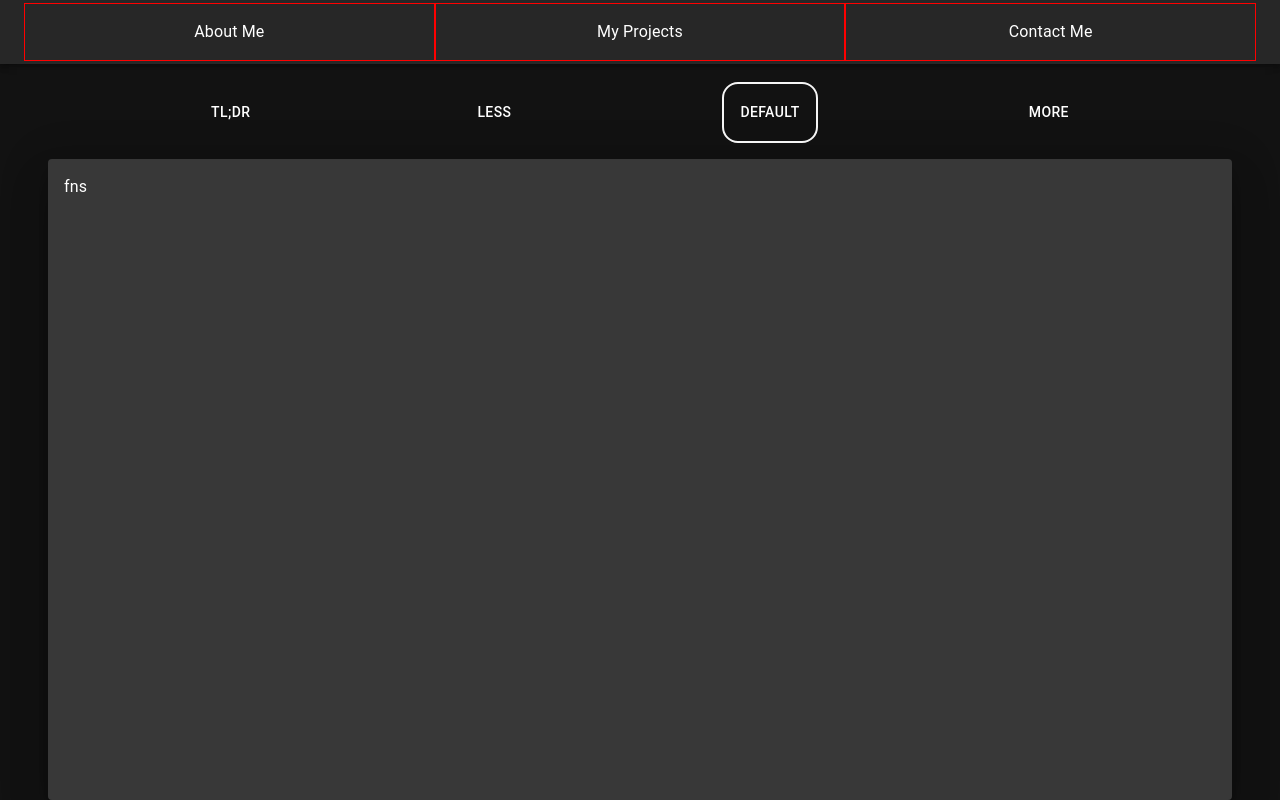
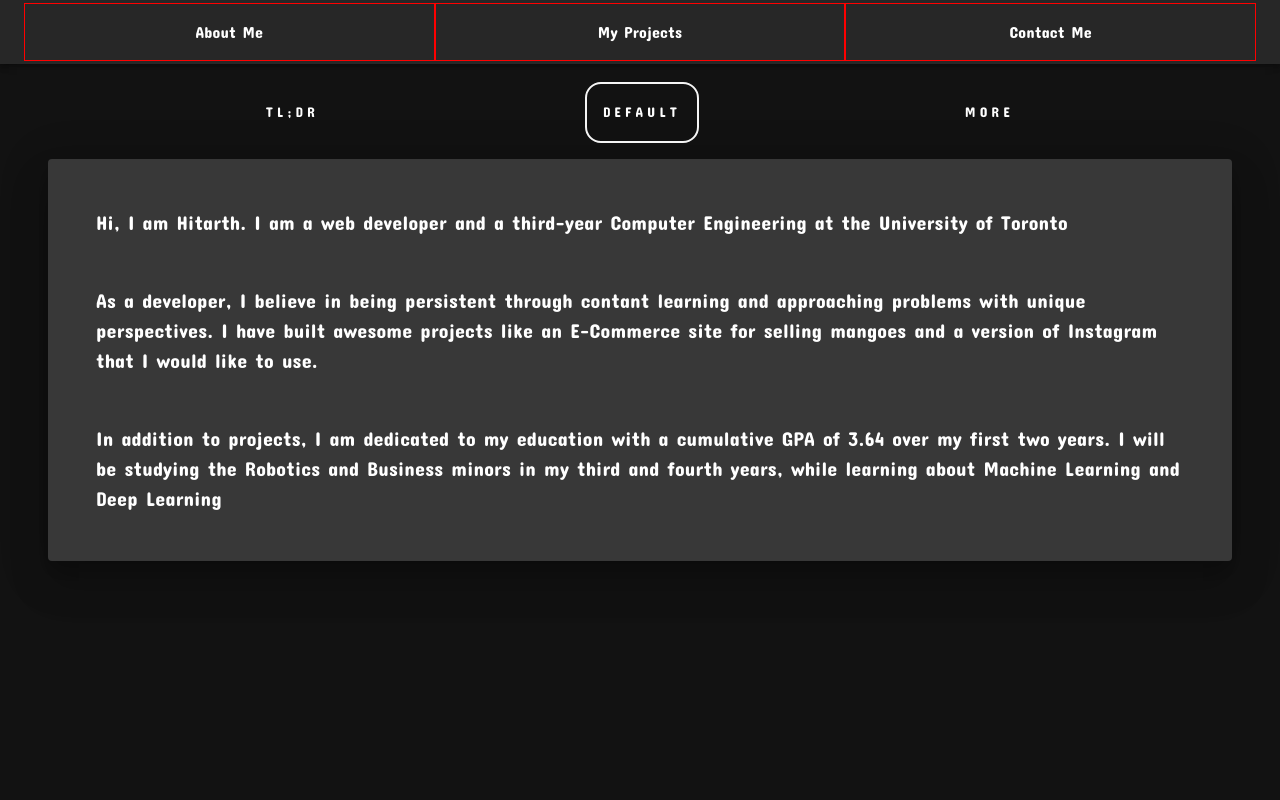
Before and after one commit to HittuDesai/personal-portfolio, a Next.js app: page / in a window 1280 px wide. Built offline with nearby package versions, Linux system fonts and the light colour scheme.

Commit message:
Added different lengths of text descriptions for each type

```diff
--- a/components/AboutMeSection.jsx
+++ b/components/AboutMeSection.jsx
@@ -1,10 +1,13 @@
-import { Button, Grid, Paper } from "@mui/material";
+import { Button, Grid, Paper, Typography } from "@mui/material";
 import { useState } from "react";
+import aboutMeDescriptions from "../data/aboutme";
 
 export function AboutMeSection() {
-	const [currentDescription, setCurrentDescription] = useState(2);
+	const [currentDescription, setCurrentDescription] = useState(1);
+	const currentDescriptionTextObject =
+		aboutMeDescriptions[currentDescription];
 
-	const aboutMeNavigationTexts = ["TL;DR", "Less", "Default", "More"];
+	const aboutMeNavigationTexts = ["TL;DR", "Default", "More"];
 	const CustomButton = ({ buttonText, value }) => (
 		<Button
 			variant="text"
@@ -17,6 +20,8 @@ export function AboutMeSection() {
 						? "2px solid whitesmoke"
 						: "none",
 				borderRadius: "1rem",
+				fontFamily: "Concert One, sans-serif",
+				letterSpacing: "0.25rem",
 			}}
 		>
 			{buttonText}
@@ -52,14 +57,30 @@ export function AboutMeSection() {
 			</Grid>
 			<Grid
 				item
-				flex={1}
 				sx={{ width: "100%", padding: "0 3rem", marginTop: "1rem" }}
 			>
 				<Paper
 					elevation={24}
-					sx={{ width: "100%", height: "100%", padding: "1rem" }}
+					sx={{
+						width: "100%",
+						height: "100%",
+						padding: "3rem",
+						display: "flex",
+						flexDirection: "column",
+						gap: "3rem",
+					}}
 				>
-					fns
+					{Object.keys(currentDescriptionTextObject).map(key => (
+						<Typography
+							key={key}
+							sx={{
+								fontFamily: "Concert One, sans-serif",
+								fontSize: "1.25rem",
+							}}
+						>
+							{currentDescriptionTextObject[key]}
+						</Typography>
+					))}
 				</Paper>
 			</Grid>
 		</Grid>
--- a/components/NavBar.jsx
+++ b/components/NavBar.jsx
@@ -20,7 +20,12 @@ export function NavBar() {
 		<Typography
 			align="center"
 			onClick={() => console.log(menuItemText)}
-			sx={{ width: "100%", padding: "1rem", border: "1px solid red" }}
+			sx={{
+				width: "100%",
+				padding: "1rem",
+				border: "1px solid red",
+				fontFamily: "Concert One, sans-serif",
+			}}
 		>
 			{menuItemText}
 		</Typography>
--- /dev/null
+++ b/data/aboutMe.js
@@ -0,0 +1,20 @@
+const aboutMeDescriptions = [
+	{
+		One: "Hi, I am Hitarth",
+		Two: "I am a third-year Computer Engineering at the University of Toronto who <3 learning new technologies",
+		Three: "I have built awesome projects like an E-Commerce site for selling mangoes and a version of Instagram that I would like to use. Check them out below and feel free to contact me. Cheers!",
+	},
+	{
+		One: "Hi, I am Hitarth. I am a web developer and a third-year Computer Engineering at the University of Toronto",
+		Two: "As a developer, I believe in being persistent through contant learning and approaching problems with unique perspectives. I have built awesome projects like an E-Commerce site for selling mangoes and a version of Instagram that I would like to use.",
+		Three: "In addition to projects, I am dedicated to my education with a cumulative GPA of 3.64 over my first two years. I will be studying the Robotics and Business minors in my third and fourth years, while learning about Machine Learning and Deep Learning",
+	},
+	{
+		One: "Hi, I am Hitarth. I am a web developer and a third-year Computer Engineering at the University of Toronto. My online username is HittuDesai.",
+		Two: "As a developer, I believe in being persistent through contant learning and approaching problems with unique perspectives. I <3 learning new technologies and prefer working with unfamiliar libraries and frameworks. I have build some pretty cool projects like and E-Commerce website and a Social Networking site",
+		Three: "I developed a modern and state-of-the-art E-Commerce site for my father who is a farmer and sells mangoes. It contains interactive buttons for managing a buyer's shopping cart and a checkout page with phone-number verification and payments with stripe. I like to call my version of Instagram as HittuGram, with a modern interface and functionalities like signin/signup, uploading posts, commenting, liking/disliking posts and comments and private messaging. I learnt a lot from this project and am now working on developing my version of the algorithm to show a user-relevant feed.",
+		Four: "In addition to building projects, I am dedicated to my university education with a cumulative GPA of 3.64 over my first two years. I am interested in Machine Learning and Robotics through my Software Developer position at University of Toronto Design League. I will be studying the Robotics and Business minors in my third and fourth years, which I earnestly look forward to.",
+	},
+];
+
+export default aboutMeDescriptions;
--- a/pages/_app.js
+++ b/pages/_app.js
@@ -1,5 +1,6 @@
 import { NavBar } from "../components/NavBar";
 import { createTheme, CssBaseline, Grid, ThemeProvider } from "@mui/material";
+import Head from "next/head";
 
 function App({ Component, pageProps }) {
 	const darkTheme = createTheme({
@@ -9,9 +10,25 @@ function App({ Component, pageProps }) {
 	});
 
 	return (
+		<>
+			<Head>
+				<title>Hitarth Desai</title>
+				<meta
+					name="description"
+					content="Personal Portfolio of Hitarth Desai"
+				/>
+				<style>
+					@import
+					url('https://fonts.googleapis.com/css2?family=Concert+One&display=swap');
+				</style>
+			</Head>
 			<ThemeProvider theme={darkTheme}>
 				<CssBaseline />
-			<Grid container flexDirection="column" sx={{ height: "100vh" }}>
+				<Grid
+					container
+					flexDirection="column"
+					sx={{ minHeight: "100vh" }}
+				>
 					<Grid item>
 						<NavBar />
 					</Grid>
@@ -20,6 +37,7 @@ function App({ Component, pageProps }) {
 					</Grid>
 				</Grid>
 			</ThemeProvider>
+		</>
 	);
 }
 
--- a/pages/index.js
+++ b/pages/index.js
@@ -4,13 +4,6 @@ import { AboutMeSection } from "../components/AboutMeSection";
 export default function Home() {
 	return (
 		<>
-			<Head>
-				<title>Hitarth Desai</title>
-				<meta
-					name="description"
-					content="Personal Portfolio of Hitarth Desai"
-				/>
-			</Head>
 			<AboutMeSection />
 		</>
 	);
```
Lines whose indentation alone changed are shown as unchanged.
